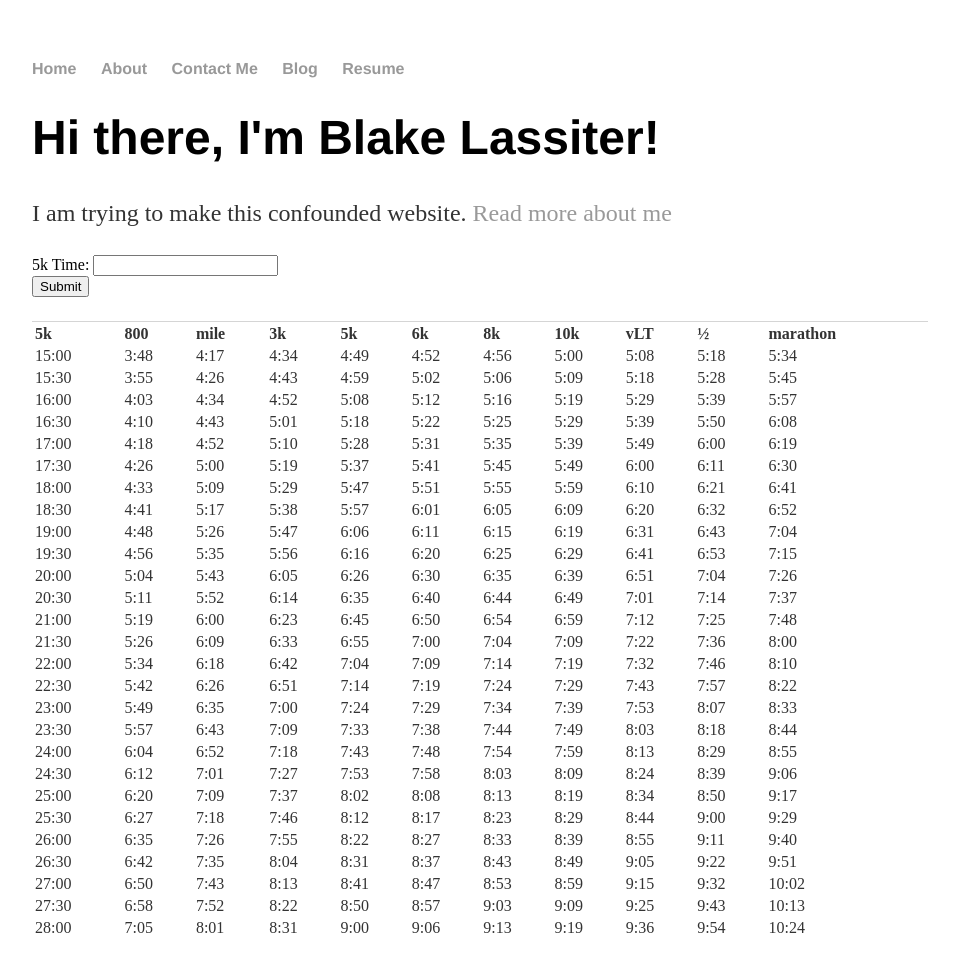
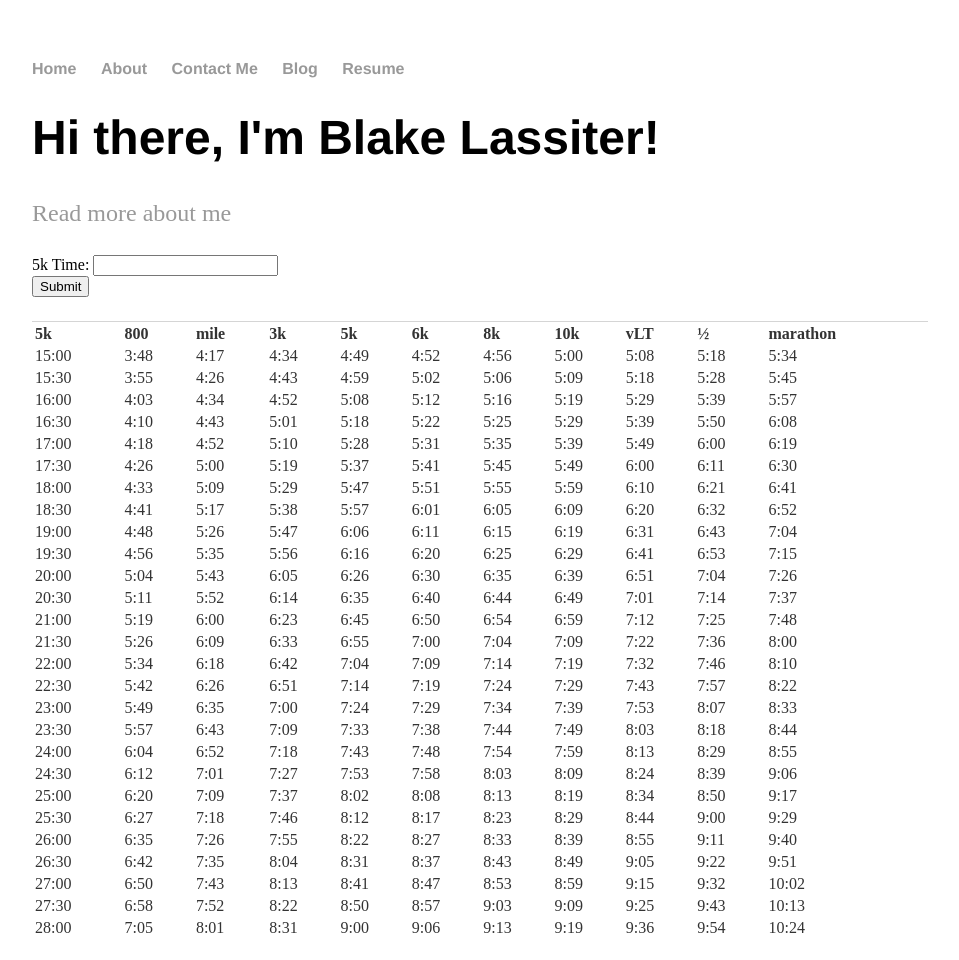
Before and after one commit to balassit/balassit.github.io, a Jekyll site: the page built from index.html, in a window 1280 px wide. Shown: the whole page, without its empty margins (160-1119 px from the left). Built offline with Jekyll 4.4.1, drawn with Linux system fonts in a browser that asks for light colours.

Commit message:
Update index.html

```diff
--- a/index.html
+++ b/index.html
@@ -4,7 +4,7 @@ title: Blake Lassiter
 ---
 <div class="blurb">
 	<h1>Hi there, I'm Blake Lassiter!</h1>
-	<p>I am trying to make this confounded website. <a href="/about">Read more about me</a></p>
+	<p><a href="/about">Read more about me</a></p>
 
 
 <form id="form1">
```
Also changed, not shown: other parts of index.html (+1 -1 lines).
